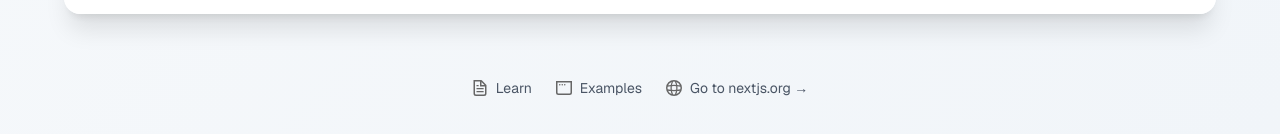
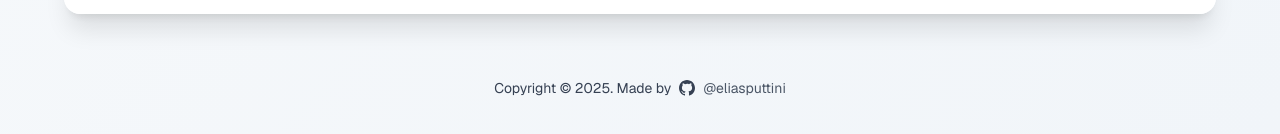
Before and after one commit to eliasputtini/game-manager, a Next.js app: page / in a window 1280 px wide. Shown: the part 1266-1400 px from the top of the page. Built offline with nearby package versions, Linux system fonts and the light colour scheme.

Commit message:
some fix

```diff
--- a/src/app/page.tsx
+++ b/src/app/page.tsx
@@ -12,6 +12,7 @@ import {
 import SearchCard from "@/components/SearchCard";
 import DragCard from "@/components/DragCard";
 import ItemsTable from "@/components/ItemsTable";
+import Footer from "@/components/Footer";
 
 export default function Home() {
   // Searches now use the external API only; local availableJogos removed
@@ -28,6 +29,8 @@ export default function Home() {
   const [prices, setPrices] = useState<{ [key: string]: number }>({});
   // Debounce state
   const [debouncedQuery, setDebouncedQuery] = useState<string>("");
+  // Loading state for API search
+  const [isLoading, setIsLoading] = useState<boolean>(false);
 
   // Platform filter toggles: PS1 (10) and PS2 (11)
   const [includePS1, setIncludePS1] = useState<boolean>(true);
@@ -74,11 +77,13 @@ export default function Home() {
   // Perform the API search
   const performSearch = useCallback(async (query: string) => {
     if (query === "") {
+      setIsLoading(false);
       setSearchResults([]);
       return;
     }
 
     try {
+      setIsLoading(true);
       // Decide platforms and regions based on toggles
       const selectedPlatforms: (number | undefined)[] =
         includePS1Ref.current && includePS2Ref.current
@@ -125,6 +130,8 @@ export default function Home() {
     } catch (error) {
       console.error("Error searching games:", error);
       setSearchResults([]);
+    } finally {
+      setIsLoading(false);
     }
   }, []);
 
@@ -365,9 +372,18 @@ export default function Home() {
             </div>
           )}
 
-          {searchQuery && searchResults.length === 0 && (
+          {isLoading && (
             <div className="text-center text-gray-500 italic py-8">
-              Nenhum card encontrado para &quot;{searchQuery}&quot;
+              <div className="flex items-center justify-center gap-3">
+                <span className="inline-block h-5 w-5 animate-spin rounded-full border-2 border-gray-300 border-t-indigo-500" />
+                Carregando jogos...
+              </div>
+            </div>
+          )}
+
+          {searchQuery && !isLoading && searchResults.length === 0 && (
+            <div className="text-center text-gray-500 italic py-8">
+              Nenhum jogo encontrado para &quot;{searchQuery}&quot;
             </div>
           )}
 
@@ -478,54 +494,7 @@ export default function Home() {
         calculateGrandTotal={calculateGrandTotal}
       />
 
-      {/* Footer */}
-      <footer className="max-w-6xl mx-auto mt-16 flex gap-6 flex-wrap items-center justify-center text-sm">
-        <a
-          className="flex items-center gap-2 hover:underline hover:underline-offset-4 text-gray-600 hover:text-gray-800"
-          href="https://nextjs.org/learn"
-          target="_blank"
-          rel="noopener noreferrer"
-        >
-          <Image
-            aria-hidden
-            src="/file.svg"
-            alt="File icon"
-            width={16}
-            height={16}
-          />
-          Learn
-        </a>
-        <a
-          className="flex items-center gap-2 hover:underline hover:underline-offset-4 text-gray-600 hover:text-gray-800"
-          href="https://vercel.com/templates?framework=next.js"
-          target="_blank"
-          rel="noopener noreferrer"
-        >
-          <Image
-            aria-hidden
-            src="/window.svg"
-            alt="Window icon"
-            width={16}
-            height={16}
-          />
-          Examples
-        </a>
-        <a
-          className="flex items-center gap-2 hover:underline hover:underline-offset-4 text-gray-600 hover:text-gray-800"
-          href="https://nextjs.org"
-          target="_blank"
-          rel="noopener noreferrer"
-        >
-          <Image
-            aria-hidden
-            src="/globe.svg"
-            alt="Globe icon"
-            width={16}
-            height={16}
-          />
-          Go to nextjs.org →
-        </a>
-      </footer>
+      <Footer />
     </div>
   );
 }
--- /dev/null
+++ b/src/components/Footer/index.tsx
@@ -0,0 +1,27 @@
+import Image from "next/image";
+
+export default function Footer() {
+  return (
+    <footer className="max-w-6xl mx-auto mt-16 flex gap-2 flex-wrap items-center text-gray-700 justify-center text-sm">
+      Copyright © 2025. Made by
+      <a
+        className="flex items-center gap-2 hover:underline hover:underline-offset-4 text-gray-600 hover:text-gray-800"
+        href="https://github.com/eliasputtini"
+        target="_blank"
+        rel="noopener noreferrer"
+      >
+        <svg
+          aria-hidden
+          width="16"
+          height="16"
+          viewBox="0 0 24 24"
+          fill="currentColor"
+          className="text-gray-700"
+        >
+          <path d="M12 0C5.37 0 0 5.37 0 12c0 5.3 3.438 9.8 8.207 11.387.6.11.82-.26.82-.578 0-.285-.01-1.04-.016-2.04-3.338.726-4.042-1.61-4.042-1.61-.547-1.39-1.337-1.76-1.337-1.76-1.093-.75.082-.735.082-.735 1.207.085 1.84 1.238 1.84 1.238 1.074 1.84 2.816 1.308 3.504 1 .108-.778.42-1.308.763-1.61-2.665-.304-5.466-1.332-5.466-5.93 0-1.31.47-2.38 1.235-3.22-.124-.303-.536-1.524.117-3.176 0 0 1.008-.322 3.3 1.23a11.5 11.5 0 0 1 3-.404c1.02.005 2.047.138 3 .404 2.29-1.552 3.297-1.23 3.297-1.23.655 1.652.243 2.873.12 3.176.77.84 1.233 1.91 1.233 3.22 0 4.61-2.805 5.624-5.476 5.92.43.37.823 1.102.823 2.222 0 1.604-.015 2.896-.015 3.293 0 .32.217.694.826.576C20.565 21.796 24 17.297 24 12 24 5.37 18.627 0 12 0z" />
+        </svg>
+        @eliasputtini
+      </a>
+    </footer>
+  );
+}
```
